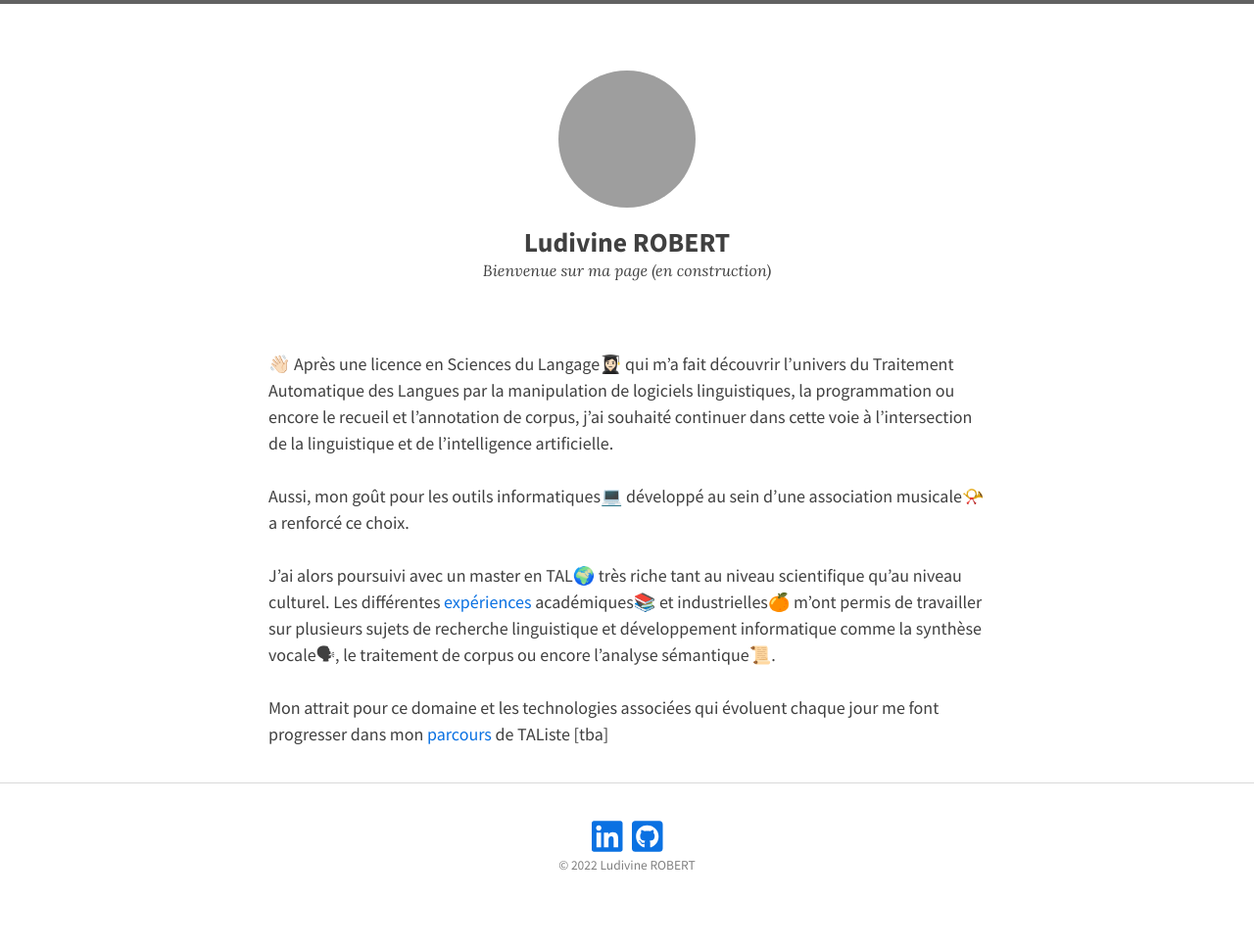
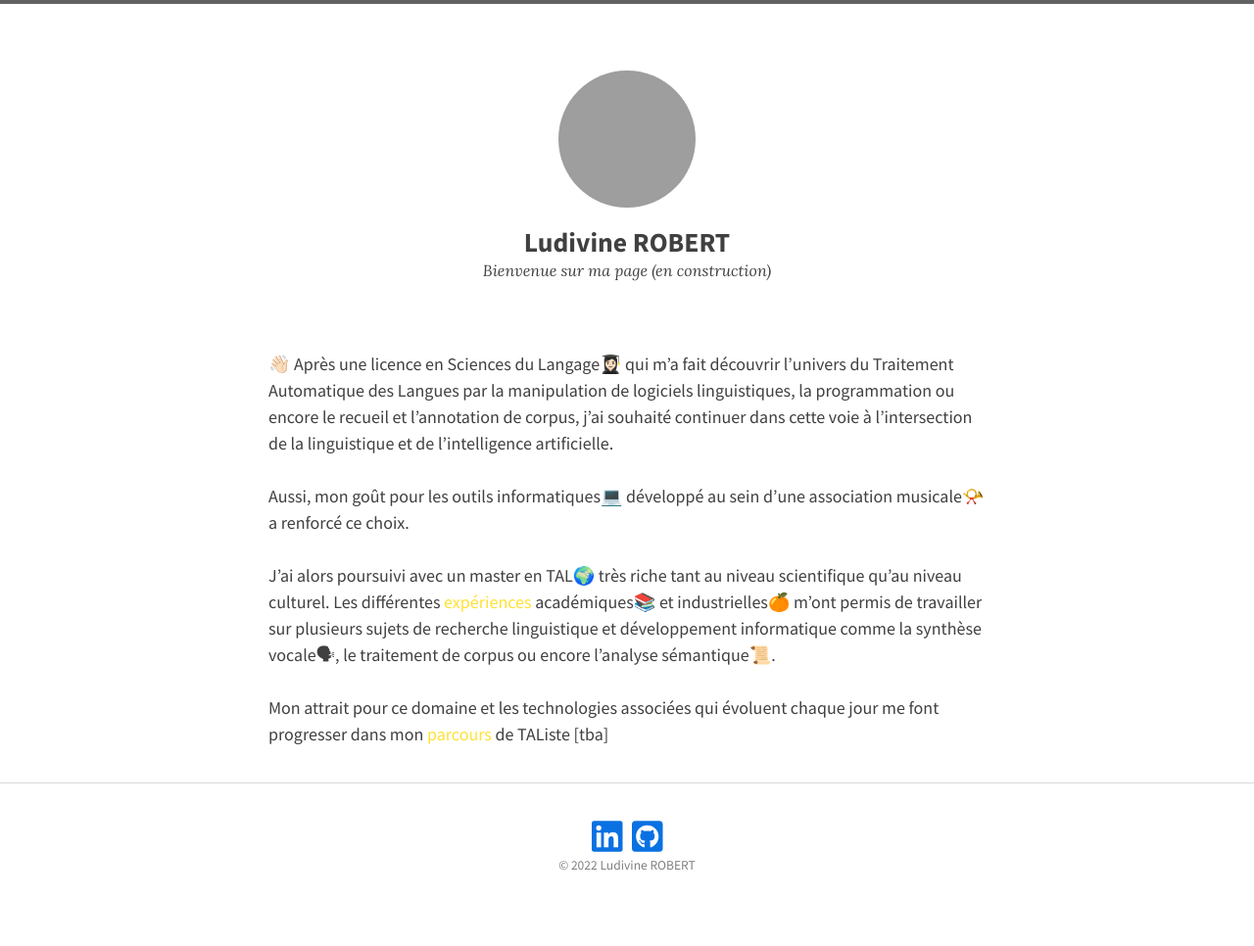
Before and after one commit to ludivinero/ludivinero.github.io, a Jekyll site: the page built from index.md, in a window 1280 px wide. Shown: the whole page at 98% size. Built offline with Jekyll 4.4.1, drawn with Linux system fonts in a browser that asks for light colours; nearby versions of some CDN libraries; grey boxes are pictures that could not be loaded.

Commit message:
Update index.md

```diff
--- a/index.md
+++ b/index.md
@@ -10,6 +10,6 @@ entries_layout: list
 Aussi, mon goût pour les outils informatiques💻 développé au sein d'une association musicale📯 a renforcé ce choix.
 
 J’ai alors poursuivi avec un master en TAL🌍 très riche tant au niveau scientifique qu’au niveau culturel.
-Les différentes <a href="projets.md" style="color:lemon; text-decoration:none;">expériences</a> académiques📚 et industrielles🍊 m’ont permis de travailler sur plusieurs sujets de recherche linguistique et développement informatique comme la synthèse vocale🗣, le traitement de corpus ou encore l’analyse sémantique📜.
+Les différentes <a href="projets.md" style="color:#ffe135; text-decoration:none;">expériences</a> académiques📚 et industrielles🍊 m’ont permis de travailler sur plusieurs sujets de recherche linguistique et développement informatique comme la synthèse vocale🗣, le traitement de corpus ou encore l’analyse sémantique📜.
 
-Mon attrait pour ce domaine et les technologies associées qui évoluent chaque jour me font progresser dans mon <a href="cv.md" style="color:lemon; text-decoration:none;">parcours</a> de TAListe [tba]
+Mon attrait pour ce domaine et les technologies associées qui évoluent chaque jour me font progresser dans mon <a href="cv.md" style="color:#ffe135; text-decoration:none;">parcours</a> de TAListe [tba]
```
